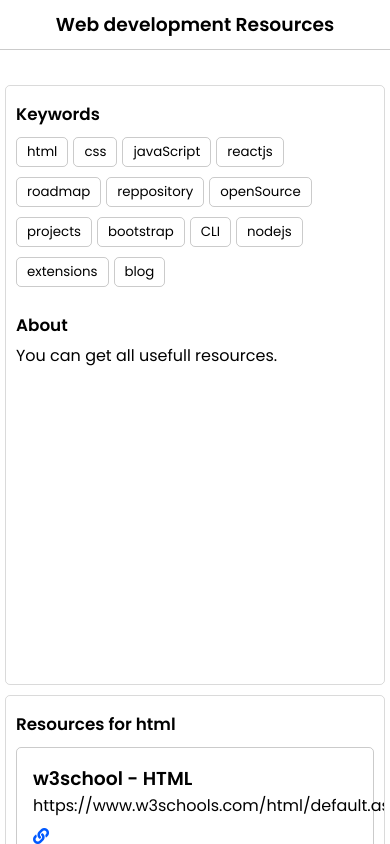
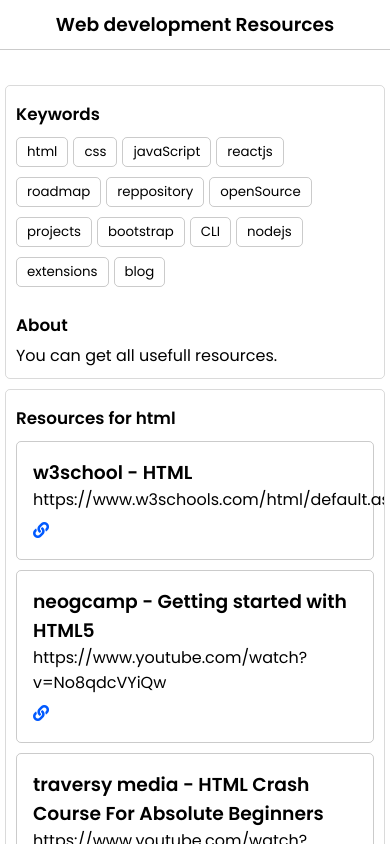
Before and after one commit to pritam-kr/resources, a React (Create React App) app: page / in a window 390 px wide. Shown: the top 844 px of the page. Built offline with nearby package versions, Linux system fonts and the light colour scheme.

Commit message:
Update App.css

```diff
--- a/src/App.css
+++ b/src/App.css
@@ -94,3 +94,9 @@
   color: rgb(0, 89, 255);
   margin-top: 10px;
 }
+
+@media (max-width: 667px){
+  .keywords-container{
+    height: auto;
+  }
+}
```
